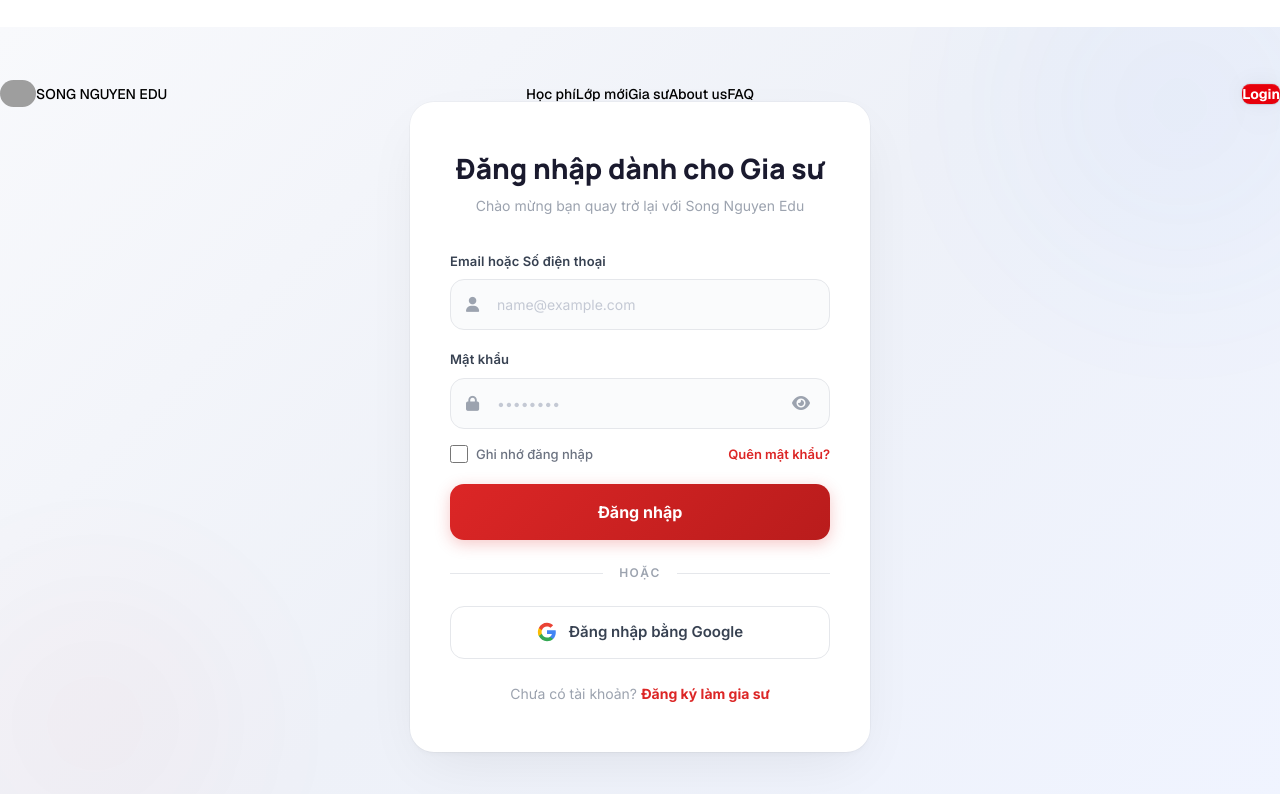
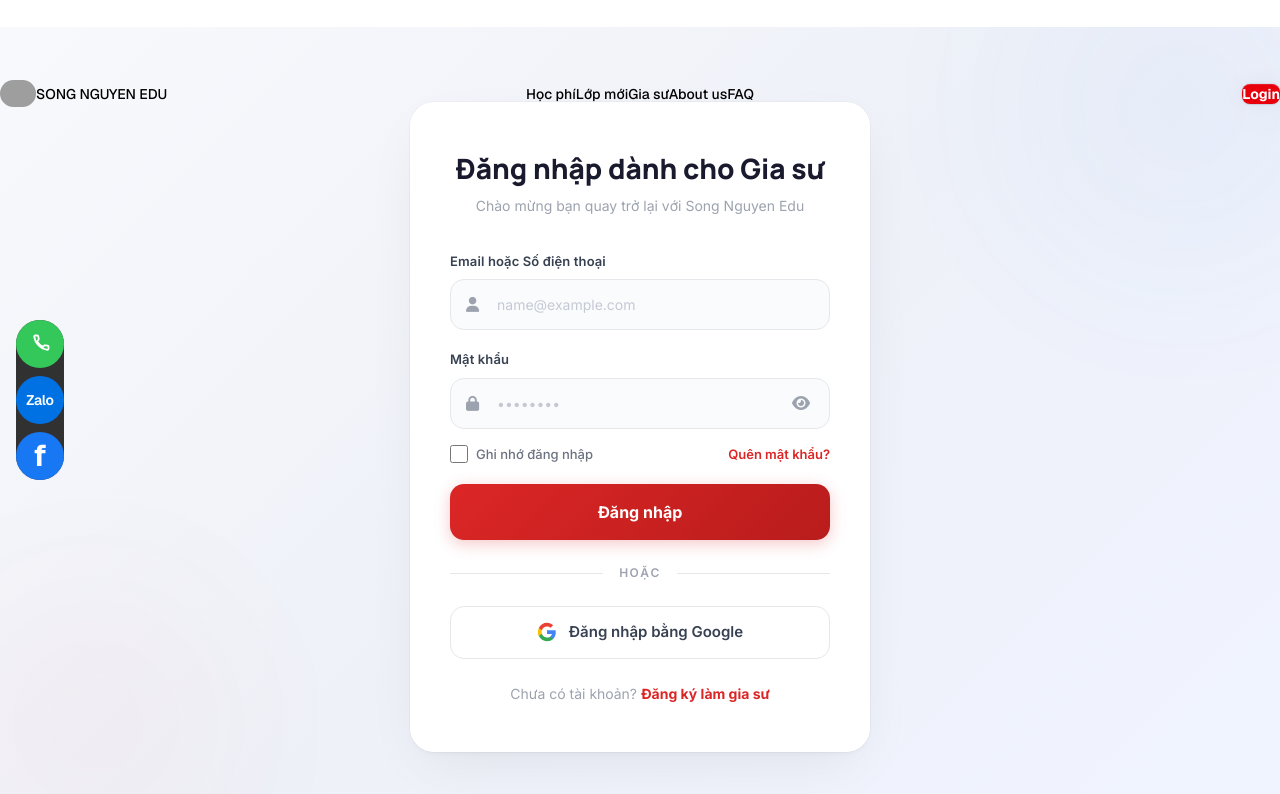
Before and after one commit to 80ninh2910/songnguyen_edu, a Next.js app in the folder frontend/main/: page /login in a window 1280 px wide. Shown: the top 794 px of the page. Built offline with nearby package versions, Linux system fonts and the light colour scheme; grey boxes are pictures that could not be loaded.

Commit message:
nút zalo, facebook, gọi

```diff
--- a/frontend/main/src/app/layout.tsx
+++ b/frontend/main/src/app/layout.tsx
@@ -5,6 +5,7 @@
 import { ThemeProvider } from "@/components/theme-provider";
 import { cn } from "@/lib/utils";
 import SiteNavbar from "@/components/SiteNavbar";
+import PublicContactDock from "@/components/PublicContactDock";
 
 const geist = Geist({ subsets: ["latin"], variable: "--font-sans" });
 
@@ -28,6 +29,7 @@
       <body className="bg-white text-black">
         <ThemeProvider defaultTheme="light" enableSystem={false} forcedTheme="light">
           <SiteNavbar />
+          <PublicContactDock />
           {children}
         </ThemeProvider>
       </body>
--- /dev/null
+++ b/frontend/main/src/components/PublicContactDock.tsx
@@ -0,0 +1,66 @@
+"use client";
+
+import { usePathname } from "next/navigation";
+
+const contactItems = [
+  {
+    key: "phone",
+    href: "tel:1800969639",
+    label: "Goi dien",
+    bgClass: "bg-[#34c759]",
+    icon: (
+      <svg viewBox="0 0 24 24" className="h-6 w-6" fill="none" aria-hidden="true">
+        <path
+          d="M7.2 3.5h2.1a1 1 0 0 1 1 .84l.43 2.58a1 1 0 0 1-.29.86L9.15 9.06a12.72 12.72 0 0 0 5.79 5.79l1.28-1.29a1 1 0 0 1 .86-.29l2.58.43a1 1 0 0 1 .84 1v2.1a1 1 0 0 1-.9 1A15.5 15.5 0 0 1 6.2 4.4a1 1 0 0 1 1-0.9Z"
+          stroke="currentColor"
+          strokeWidth="1.8"
+          strokeLinecap="round"
+          strokeLinejoin="round"
+        />
+      </svg>
+    ),
+  },
+  {
+    key: "zalo",
+    href: "https://zalo.me/0795552910",
+    label: "Zalo",
+    bgClass: "bg-[#0071e3]",
+    icon: <span className="text-sm font-semibold tracking-[-0.02em]">Zalo</span>,
+  },
+  {
+    key: "facebook",
+    href: "https://www.facebook.com/profile.php?id=61572940593112",
+    label: "Facebook",
+    bgClass: "bg-[#1877f2]",
+    icon: <span className="text-3xl font-bold leading-none">f</span>,
+  },
+];
+
+export default function PublicContactDock() {
+  const pathname = usePathname();
+  const shouldHideDock = pathname?.startsWith("/tutor") || pathname?.startsWith("/admin");
+
+  if (shouldHideDock) {
+    return null;
+  }
+
+  return (
+    <aside className="fixed left-4 top-1/2 z-50 -translate-y-1/2 rounded-[28px] bg-[rgba(0,0,0,0.8)] p-2 shadow-[rgba(0,0,0,0.22)_3px_5px_30px_0px] backdrop-blur-[20px]">
+      <ul className="flex flex-col gap-2">
+        {contactItems.map((item) => (
+          <li key={item.key}>
+            <a
+              href={item.href}
+              target={item.key === "phone" ? undefined : "_blank"}
+              rel={item.key === "phone" ? undefined : "noreferrer"}
+              aria-label={item.label}
+              className={`flex h-12 w-12 items-center justify-center rounded-full text-white transition-transform duration-200 hover:scale-105 focus-visible:outline focus-visible:outline-2 focus-visible:outline-offset-2 focus-visible:outline-[#0071e3] ${item.bgClass}`}
+            >
+              {item.icon}
+            </a>
+          </li>
+        ))}
+      </ul>
+    </aside>
+  );
+}
```
Also changed, not shown: 1 other file (tests, documents, lock files or other folders).
